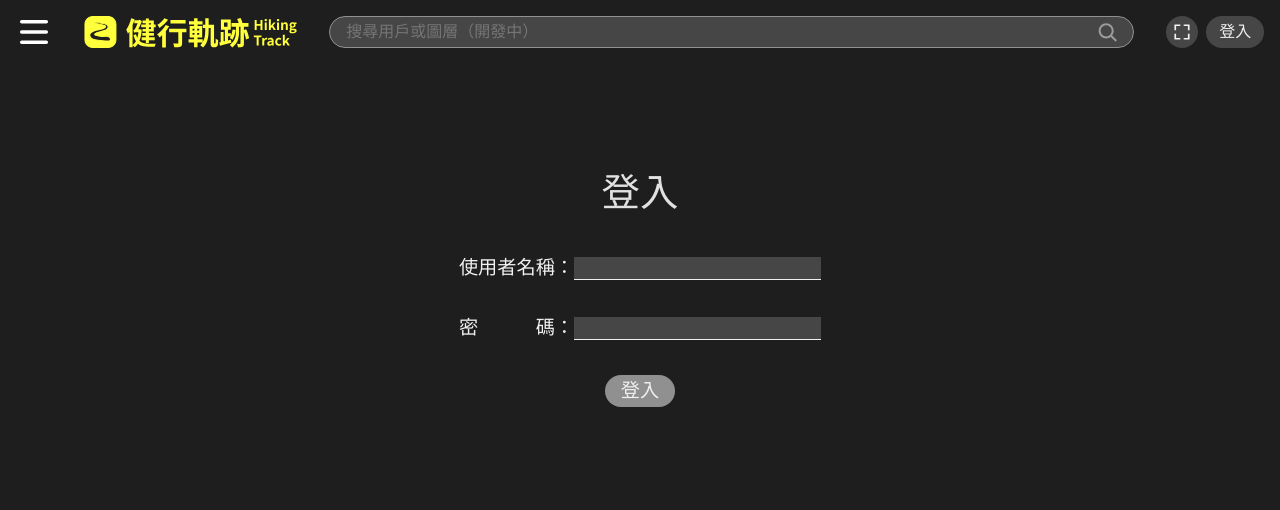
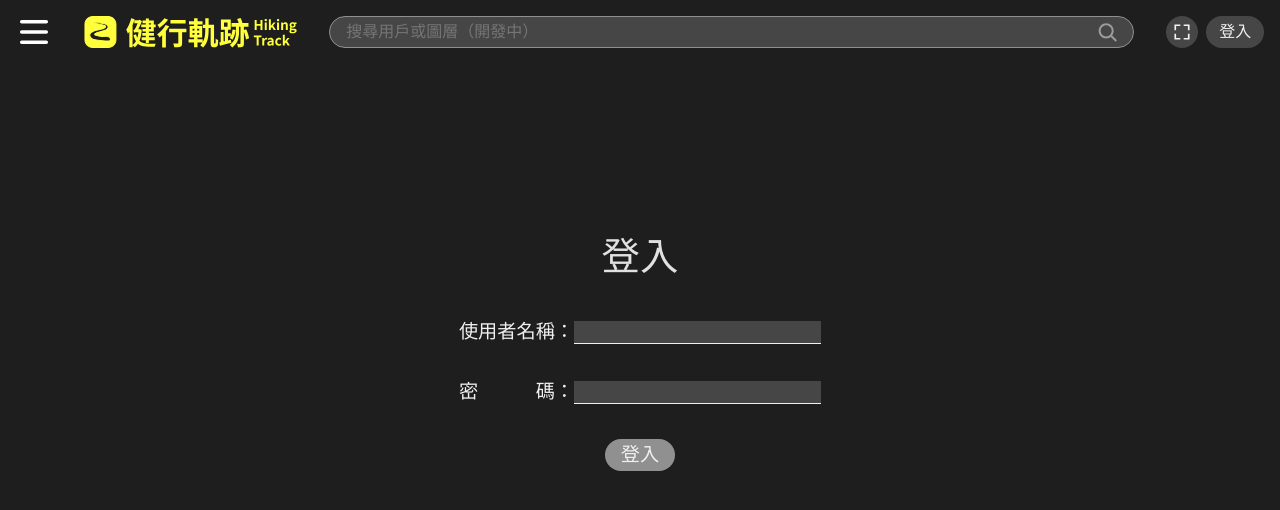
Before and after one commit to CharlieWuuu/hiking_map, a React (Vite) app in the folder hiking_map_frontend/: page /edit in a window 1280 px wide. Shown: the top 510 px of the page. Built offline with nearby package versions, Linux system fonts and the light colour scheme; no server answers.

Commit message:
[test] 調整手機版樣式

```diff
--- a/hiking_map_frontend/src/App.module.scss
+++ b/hiking_map_frontend/src/App.module.scss
@@ -18,10 +18,10 @@
     }
     &.NoScroll {
         overflow: hidden;
-    }
-    .HundredVH {
-        max-height: calc(100svh - var(--navbar_outer_height));
-        padding: 0 1rem 1rem 1rem;
+        main {
+            max-height: calc(100svh - var(--navbar_outer_height));
+            padding: 0 1rem 1rem 1rem;
+        }
     }
 
     main {
@@ -40,13 +40,13 @@
         padding: 0;
         &.NoScroll {
             margin-top: 0;
-            min-height: calc(100svh - var(--navbar_outer_height) - 10rem);
+            min-height: calc(100svh - var(--navbar_outer_height) - var(--bottomBar_height));
+            main {
+                padding: 0;
+            }
         }
         main {
             width: 100%;
         }
-        .HundredVH {
-            padding: 0;
-        }
     }
 }
--- a/hiking_map_frontend/src/App.tsx
+++ b/hiking_map_frontend/src/App.tsx
@@ -19,28 +19,30 @@ import './styles/main.scss';
 
 // context
 import { useAuth } from './context/AuthContext';
+import { useFullScreenContext } from './context/FullScreenContext';
 
 // react
-import { Routes, Route, useLocation } from 'react-router-dom';
+import { Routes, Route } from 'react-router-dom';
 import { useState } from 'react';
 import Data_User_Chart from './pages/Data_User_Chart';
 
 export default function App() {
     const [menuIsOpen, setMenuIsOpen] = useState(false);
     const { user } = useAuth();
-    const location = useLocation();
-    const hiddenFooterPaths = ['/user', '/layer', '/edit'];
-    const shouldHideFooter = hiddenFooterPaths.some((path) => location.pathname.startsWith(path));
+    const { isFullScreen } = useFullScreenContext();
 
     return (
         <>
             <Navbar setMenuIsOpen={setMenuIsOpen} />
-            <div className={`${styles.App} ${shouldHideFooter ? styles.NoScroll : ''}`}>
+            <div className={`${styles.App} ${isFullScreen ? styles.NoScroll : ''}`}>
                 <Modal />
                 <Menu menuIsOpen={menuIsOpen} setMenuIsOpen={setMenuIsOpen} />
-                {shouldHideFooter && (
-                    <div className={styles.HundredVH}>
+                <main>
                     <Routes>
+                        <Route path="/" element={<Index />} />
+                        <Route path="/intro" element={<Intro />} />
+                        <Route path="/login" element={<Login />} />
+
                         {'用戶自己的資料，沒登入會導向登入頁'}
                         <Route path={`/user/${user?.username}/`} element={user?.username ? <Data_User /> : <Login />} />
                         {'用戶自己的資料，沒登入會導向登入頁'}
@@ -55,19 +57,9 @@ export default function App() {
                         <Route path="/layer/:layerName/chart" element={<Data_User_Chart />} />
                         <Route path="/edit" element={user?.username ? <Data_User_Edit /> : <Login />} />
                     </Routes>
-                    </div>
-                )}
-                {!shouldHideFooter && (
-                    <main>
-                        <Routes>
-                            <Route path="/" element={<Index />} />
-                            <Route path="/intro" element={<Intro />} />
-                            <Route path="/login" element={<Login />} />
-                        </Routes>
                 </main>
-                )}
-                {!shouldHideFooter && <Footer />}
-                <BottomBar setMenuIsOpen={setMenuIsOpen} type={shouldHideFooter ? 'data' : null} />
+                {!isFullScreen && <Footer />}
+                <BottomBar setMenuIsOpen={setMenuIsOpen} type={isFullScreen ? 'data' : null} />
             </div>
         </>
     );
--- a/hiking_map_frontend/src/components/BottomBar/BottomBar.module.scss
+++ b/hiking_map_frontend/src/components/BottomBar/BottomBar.module.scss
@@ -13,6 +13,9 @@
     align-items: center;
     justify-content: space-between;
     padding: 0 2rem;
+    &.fullscreen {
+        position: relative;
+    }
     div,
     a {
         display: flex;
--- a/hiking_map_frontend/src/components/BottomBar/BottomBar.tsx
+++ b/hiking_map_frontend/src/components/BottomBar/BottomBar.tsx
@@ -9,19 +9,21 @@ import Data from '../../assets/images/Menu_Data.svg';
 import Map from '../../assets/images/Menu_Map.svg';
 import { useLocation } from 'react-router-dom';
 import { usePanel } from '../../context/PanelContext';
+import { useFullScreenContext } from '../../context/FullScreenContext';
 
 type Props = {
     setMenuIsOpen: (isOpen: boolean) => void;
     type: string | null;
 };
 export default function BottomBar({ setMenuIsOpen, type }: Props) {
+    const { isFullScreen } = useFullScreenContext();
     const { user } = useAuth();
     const location = useLocation();
     const hasChart = location.pathname.includes('chart');
     const { ZoomIn, setZoomIn } = usePanel();
     if (type === 'data') {
         return (
-            <div className={styles.BottomBar}>
+            <div className={`${styles.BottomBar} ${isFullScreen ? styles.fullscreen : ''}`}>
                 <Link to="/" onClick={() => setMenuIsOpen(false)}>
                     <img src={Index} alt="Icon" />
                     <span>首頁</span>
--- a/hiking_map_frontend/src/components/Footer/Footer.tsx
+++ b/hiking_map_frontend/src/components/Footer/Footer.tsx
@@ -1,6 +1,6 @@
 import styles from './Footer.module.scss';
 import Logo from '../../assets/images/Footer_Logo.svg';
-
+import { Link } from 'react-router-dom';
 export default function Footer() {
     return (
         <footer className={styles.Footer}>
@@ -10,7 +10,7 @@ export default function Footer() {
                 </div>
                 <hr />
                 <div className={styles.Footer_links}>
-                    <a href="#">關於我們</a>
+                    <Link to="/intro">關於我們</Link>
                     <span>聯絡我們（製作中）</span>
                 </div>
             </div>
--- a/hiking_map_frontend/src/components/Navbar/Navbar.module.scss
+++ b/hiking_map_frontend/src/components/Navbar/Navbar.module.scss
@@ -14,6 +14,10 @@
     top: 0;
     z-index: 100;
     background-color: colors.$background;
+
+    &.fullscreen {
+        position: relative;
+    }
 
     .Hamburger {
         width: 36px;
--- a/hiking_map_frontend/src/components/Navbar/Navbar.tsx
+++ b/hiking_map_frontend/src/components/Navbar/Navbar.tsx
@@ -8,6 +8,7 @@ import './Navbar.scss';
 import SearchUser from '../Search/SearchUser';
 import { Link } from 'react-router-dom';
 import { useAuth } from '../../context/AuthContext';
+import { useFullScreenContext } from '../../context/FullScreenContext';
 
 type Props = {
     setMenuIsOpen: (isOpen: boolean) => void;
@@ -16,6 +17,7 @@ type Props = {
 export default function Navbar({ setMenuIsOpen }: Props) {
     const [isFullscreen, setIsFullscreen] = useState(false);
     const { isLoggedIn } = useAuth();
+    const { isFullScreen } = useFullScreenContext();
 
     const toggleFullscreen = () => {
         if (!document.fullscreenElement) {
@@ -34,7 +36,7 @@ export default function Navbar({ setMenuIsOpen }: Props) {
     }, []);
 
     return (
-        <div className={styles.Navbar}>
+        <div className={`${styles.Navbar} ${isFullScreen ? styles.fullscreen : ''}`}>
             <div className={styles.Hamburger} onClick={() => setMenuIsOpen(true)}>
                 <img src={Hamburger} alt="更多" />
             </div>
--- /dev/null
+++ b/hiking_map_frontend/src/context/FullScreenContext.tsx
@@ -0,0 +1,31 @@
+import { createContext, useContext, useState, useEffect } from 'react';
+import { useLocation } from 'react-router-dom';
+
+type FullScreenProviderProps = {
+    children: React.ReactNode;
+};
+
+type FullScreenContextType = {
+    isFullScreen: boolean;
+    setFullScreen: React.Dispatch<React.SetStateAction<boolean>>;
+};
+
+const FullScreenContext = createContext<FullScreenContextType | undefined>(undefined);
+
+export const FullScreenProvider = ({ children }: FullScreenProviderProps) => {
+    const [isFullScreen, setFullScreen] = useState(false);
+    const location = useLocation();
+    const FullScreenPaths = ['/user', '/layer', '/edit'];
+    const hasFullScreenPaths = FullScreenPaths.some((path) => location.pathname.startsWith(path));
+    useEffect(() => {
+        setFullScreen(hasFullScreenPaths);
+    }, [location]);
+
+    return <FullScreenContext.Provider value={{ isFullScreen, setFullScreen }}>{children}</FullScreenContext.Provider>;
+};
+
+export const useFullScreenContext = () => {
+    const ctx = useContext(FullScreenContext);
+    if (!ctx) throw new Error('useFullScreenContext 必須包在 FullScreenProvider 中使用');
+    return ctx;
+};
--- a/hiking_map_frontend/src/main.tsx
+++ b/hiking_map_frontend/src/main.tsx
@@ -9,6 +9,7 @@ import { GeojsonProvider } from './context/GeojsonContext';
 import { ModalProvider } from './context/ModalContext';
 import { PatchDataProvider } from './context/PatchDataContext';
 import { MapProvider } from './context/MapContext';
+import { FullScreenProvider } from './context/FullScreenContext.tsx';
 import { BrowserRouter } from 'react-router-dom';
 
 createRoot(document.getElementById('root')!).render(
@@ -22,7 +23,9 @@ createRoot(document.getElementById('root')!).render(
                                 <MapProvider>
                                     <PatchDataProvider>
                                         <BrowserRouter>
-                                            <App />
+                                            <FullScreenProvider>
+                                                <App />
+                                            </FullScreenProvider>
                                         </BrowserRouter>
                                     </PatchDataProvider>
                                 </MapProvider>
--- a/hiking_map_frontend/src/pages/Data_User.module.scss
+++ b/hiking_map_frontend/src/pages/Data_User.module.scss
@@ -32,7 +32,7 @@
         flex-direction: column-reverse;
         gap: 0;
         height: calc(100svh - var(--navbar_outer_height) - var(--bottomBar_height));
-        margin-bottom: var(--bottomBar_height);
+
         .leftPanelContainer {
             max-width: 100%;
             display: none;
--- a/hiking_map_frontend/src/pages/Data_User.tsx
+++ b/hiking_map_frontend/src/pages/Data_User.tsx
@@ -6,7 +6,7 @@ import { usePanel } from '../context/PanelContext';
 export default function Data_User() {
     const { ZoomIn } = usePanel();
     return (
-        <div className={styles.Data_User}>
+        <div className={`${styles.Data_User}`}>
             <div className={`${styles.leftPanelContainer} ${ZoomIn ? styles.ZoomIn : ''}`}>
                 <Panel type={'data'} />
             </div>
--- a/hiking_map_frontend/src/pages/Data_User_Chart.module.scss
+++ b/hiking_map_frontend/src/pages/Data_User_Chart.module.scss
@@ -40,6 +40,5 @@
     }
     @include media.media(lg) {
         height: calc(100vh - var(--navbar_outer_height) - var(--bottomBar_height));
-        margin-bottom: var(--bottomBar_height);
     }
 }
```
Lines whose indentation alone changed are shown as unchanged.
